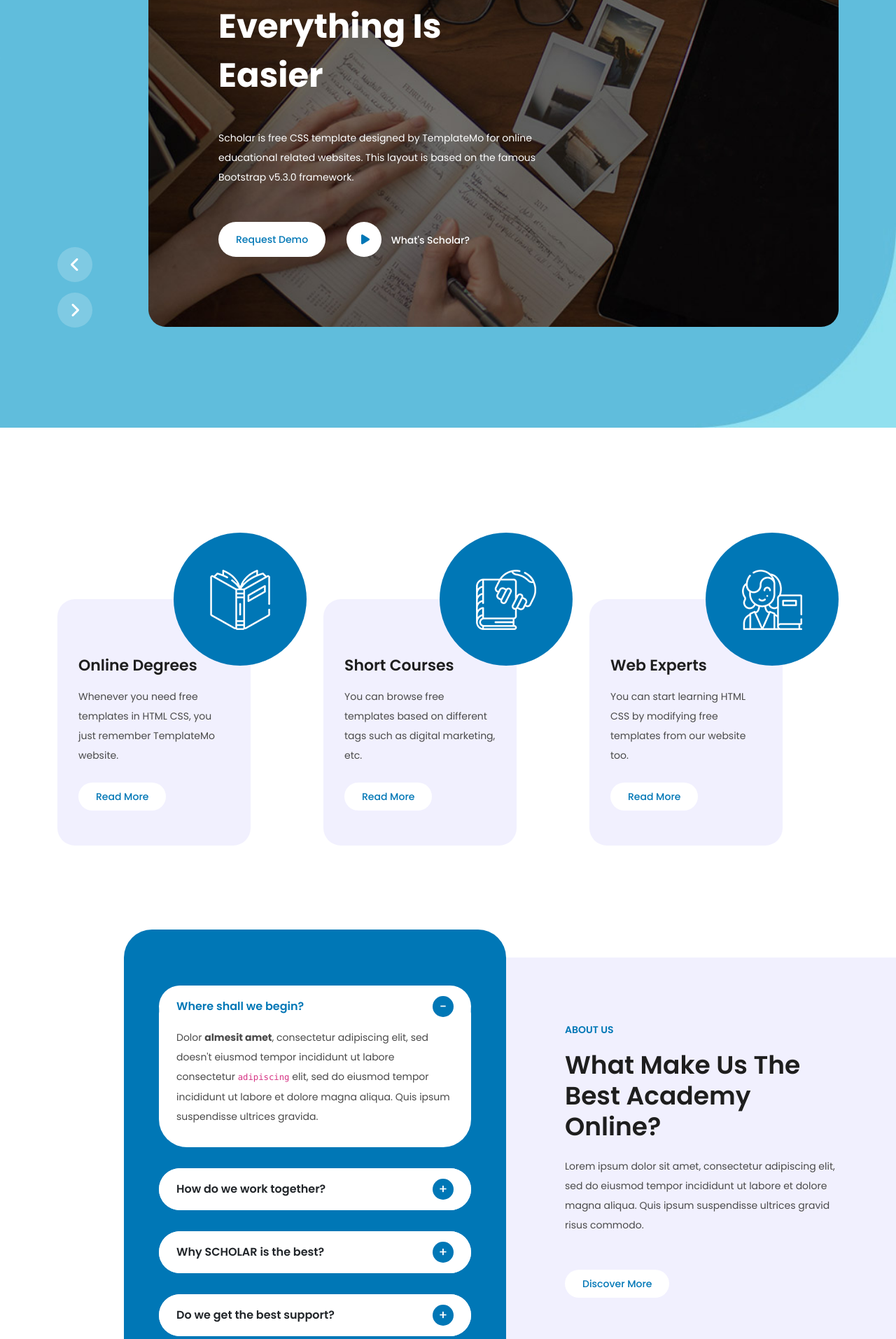
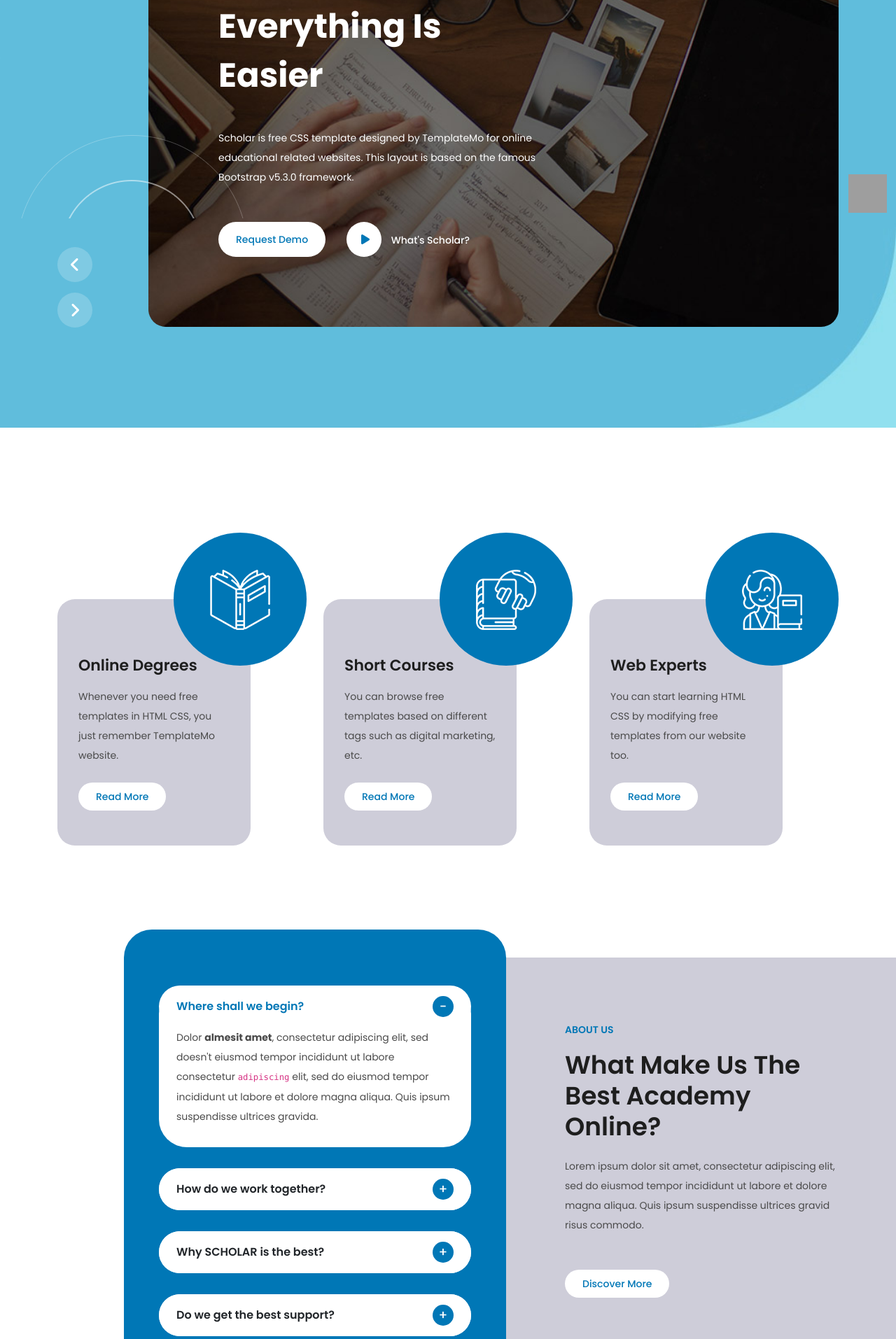
Before and after one commit to Tinchoreta/kingualeducation, a PHP site: page / in a window 1280 px wide. Shown: the part 488-2401 px from the top of the page at 70% size. Run offline with PHP 8.4, Linux system fonts and the light colour scheme; grey boxes are pictures that could not be loaded.

Commit message:
add footer and wsp icon

```diff
--- a/assets/css/templatemo-scholar.css
+++ b/assets/css/templatemo-scholar.css
@@ -927,7 +927,7 @@ Services Style
 .services .service-item .main-content {
   border-radius: 25px;
   padding: 80px 30px 50px 30px;
-  background-color: #f1f0fe;
+  background-color: #CECDD9;
   margin-bottom: 30px;
   margin-right: 80px;
   transition: all .4s;
@@ -966,7 +966,7 @@ About Style
   z-index: -1;
   width: 84%;
   height: 100%;
-  background-color: #f1f0fe;
+  background-color: #CECDD9;
   content: '';
   border-top-left-radius: 500px;
   border-bottom-left-radius: 500px;
@@ -1753,7 +1753,36 @@ footer p a {
   transition: all .3s;
   position: relative;
   z-index: 3;
-}
+} */
+
+footer {
+  background-color: map-get($colores , "color-principal-normal");
+  background-image: url(../images/stacked-waves-haikei.svg);
+  object-fit: cover;
+  background-size: cover;
+  background-repeat: no-repeat;
+}
+
+
+
+.whatsapp {
+
+  display: flex;
+  overflow: hidden;
+  cursor: pointer;
+  align-items: flex-end;
+  position: fixed;
+  justify-content: right;
+  bottom: 1%;
+  right: 1%;
+
+  & img {
+
+      width: 55px;
+      height: 55px;
+  }
+}
+
 
 footer p a:hover {
   opacity: 0.75;
--- a/index.html
+++ b/index.html
@@ -669,13 +669,81 @@ https://templatemo.com/tm-586-scholar
     </div>
   </div>
 
-  <footer>
-    <div class="container">
-      <div class="col-lg-12">
-        <p>Copyright © 2036 Scholar Organization. All rights reserved. &nbsp;&nbsp;&nbsp; Design: <a href="https://templatemo.com" rel="nofollow" target="_blank">TemplateMo</a></p>
-      </div>
-    </div>
-  </footer>
+  <div class="whatsapp">
+    <a href="https://chatwith.io/es/s/kingual-education" target="_blank"><img src="./images/whatsapp.png"
+        width="65" alt="Whatsapp logo" />
+    </a>
+  </div>
+
+  <footer class="text-white text-left text-lg-start bg-primary">
+		<!-- Grid container -->
+		<div class="container pt-3 pb-3">
+			<!--Grid row-->
+			<div class="row mt-2">
+				<!--Grid column-->
+				<div class="col-lg-4 col-md-12 mb-4 mb-md-0">
+					<h5 class="text-uppercase mb-4">Acerca de Kingual Education</h5>
+
+					<p>
+						Somos una institución educativa que busca acortar las fronteras del mundo,
+						capacitándote en idiomas!
+						Contamos con profesores profesionales especializados en la enseñanza de idiomas y con mucha
+						experiencia!
+					</p>
+
+				</div>
+				<!--Grid column-->
+
+				<!--Grid column-->
+				<div class="col-lg-4 col-md-12 mb-4 mb-md-0">
+					<ul class="fa-ul" style="margin-left: 1.65em;">
+						<li class="mb-3">
+							<span class="fa-li"><i class="fas fa-envelope"></i></span><span
+								class="ms-2">kingualeducation@kged.net</span>
+						</li>
+						<li class="mb-3">
+							<span class="fa-li"><i class="fas fa-phone"></i></span><span class="ms-2">+549 351 802
+								0674
+							</span>
+						</li>
+					</ul>
+				</div>
+				<!--Grid column-->
+				<div class="col-lg-12 col-md-12 mb-4 mb-md-0 d-flex justify-content-evenly">
+
+					<!-- Facebook -->
+					<a href="https://m.facebook.com/Kingual-Education-102834582206961/"
+						class="btn btn-primary btn-lg btn-floating border border-light" target="_blank"
+						data-bs-toggle="Facebook" data-bs-placement="bottom" data-bs-title="Facebook"> <i
+							class="fab fa-facebook"></i></a>
+
+					<!-- Instagram -->
+					<a href="https://www.instagram.com/kingual.education/"
+						class="btn btn-primary btn-lg btn-floating border border-light" target="_blank"
+						data-bs-toggle="Instagram" data-bs-placement="bottom" data-bs-title="Instagram">
+						<i class="fab fa-instagram"></i></a>
+
+					<!-- TikTok -->
+					<a href="https://www.tiktok.com/@kingualeducation" class="btn btn-primary btn-floating btn-lg border border-light"
+						target="_blank" data-bs-toggle="TikTok" data-bs-placement="bottom" data-bs-title="TikTok">
+						<i class="fa-brands fa-tiktok"></i></a>
+
+
+				</div>
+			</div>
+			<!--Grid row-->
+
+		</div>
+		<!-- Grid container -->
+
+		<!-- Copyright -->
+		<div class="text-center p-3" style="background-color: rgba(0, 0, 0, 0.2);">
+			© 2023 Copyright:
+			<a class="text-white" href="http://kingualeducation.000webhost.com">Kingual Education®</a> -
+			<a class="text-white" href="http://www.desafioIT.com.ar">DesafioIT®</a></a>
+		</div>
+		<!-- Copyright -->
+	</footer>
 
   <!-- Scripts -->
   <!-- Bootstrap core JavaScript -->
```
Also changed, not shown: other parts of assets/css/templatemo-scholar.css (+13 -13 lines).
